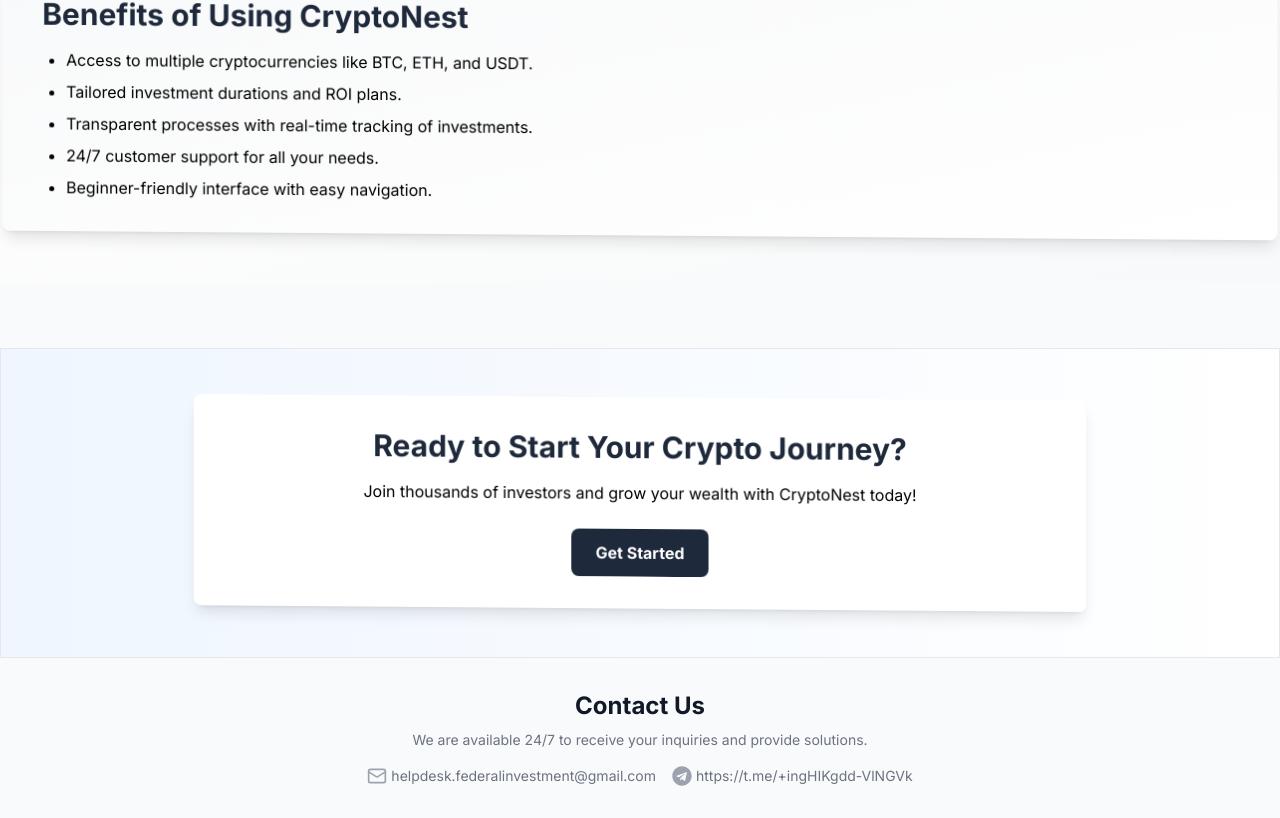
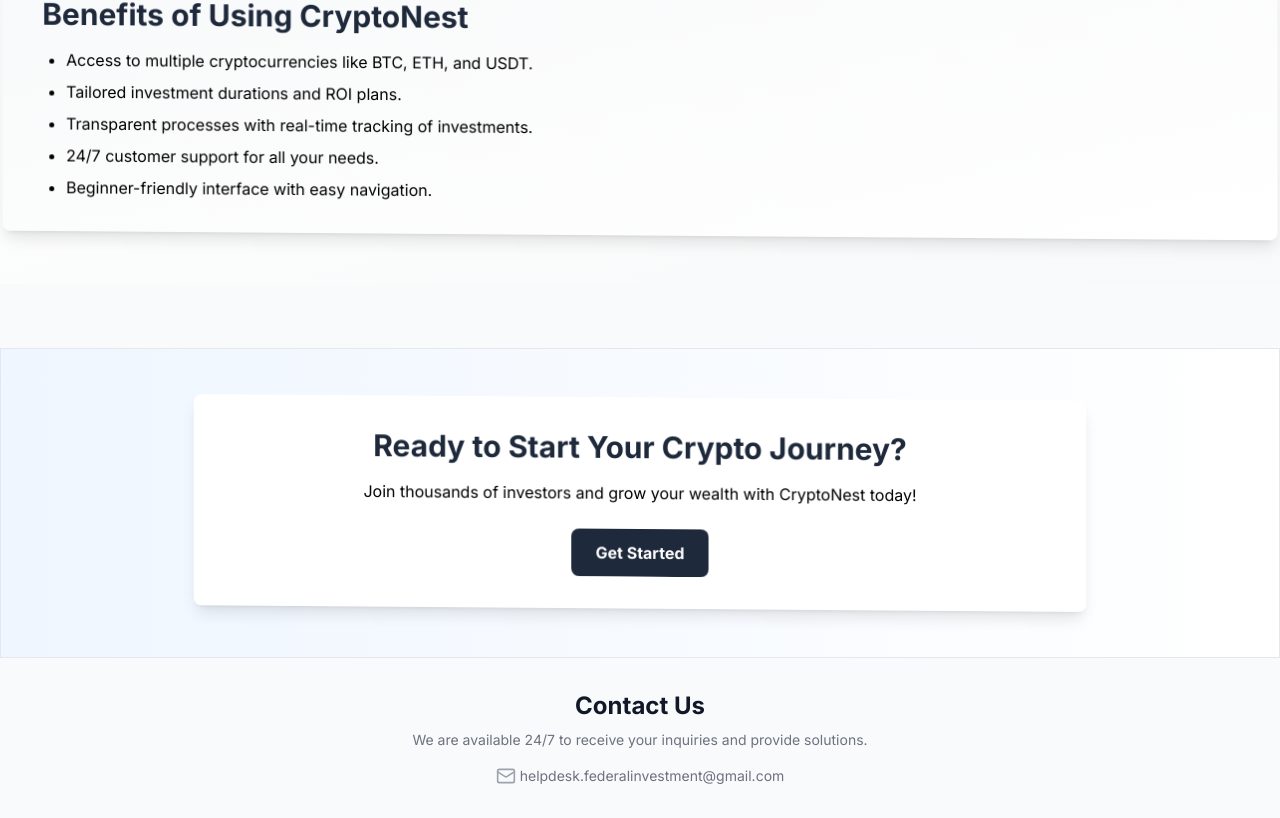
Before and after one commit to Oluwatobi97/investment-app, a React (Vite) app: page / in a window 1280 px wide. Shown: the part 1401-2219 px from the top of the page. Built offline with nearby package versions, Linux system fonts and the light colour scheme.

Commit message:
fixing some problem

```diff
--- a/src/pages/Footer/ContactInfo.jsx
+++ b/src/pages/Footer/ContactInfo.jsx
@@ -1,6 +1,6 @@
 import React from "react";
 import Wrapper from "../../context/Wrapper";
-import { FaTelegram } from "react-icons/fa";
+// import { FaTelegram } from "react-icons/fa";
 import {
   TwitterIcon,
   InstagramIcon,
@@ -29,7 +29,7 @@
                 helpdesk.federalinvestment@gmail.com
               </a>
             </div>
-            <div className="flex items-center">
+            {/* <div className="flex items-center">
               <FaTelegram className="h-5 w-5 text-gray-400 mr-1" />
               <a
                 href="tel:+2349033766725"
@@ -37,7 +37,7 @@
               >
                 https://t.me/+ingHIKgdd-VlNGVk
               </a>
-            </div>
+            </div> */}
           </div>
           {/* <div className="mt-4">
             <ul className="flex justify-center space-x-4">
```
